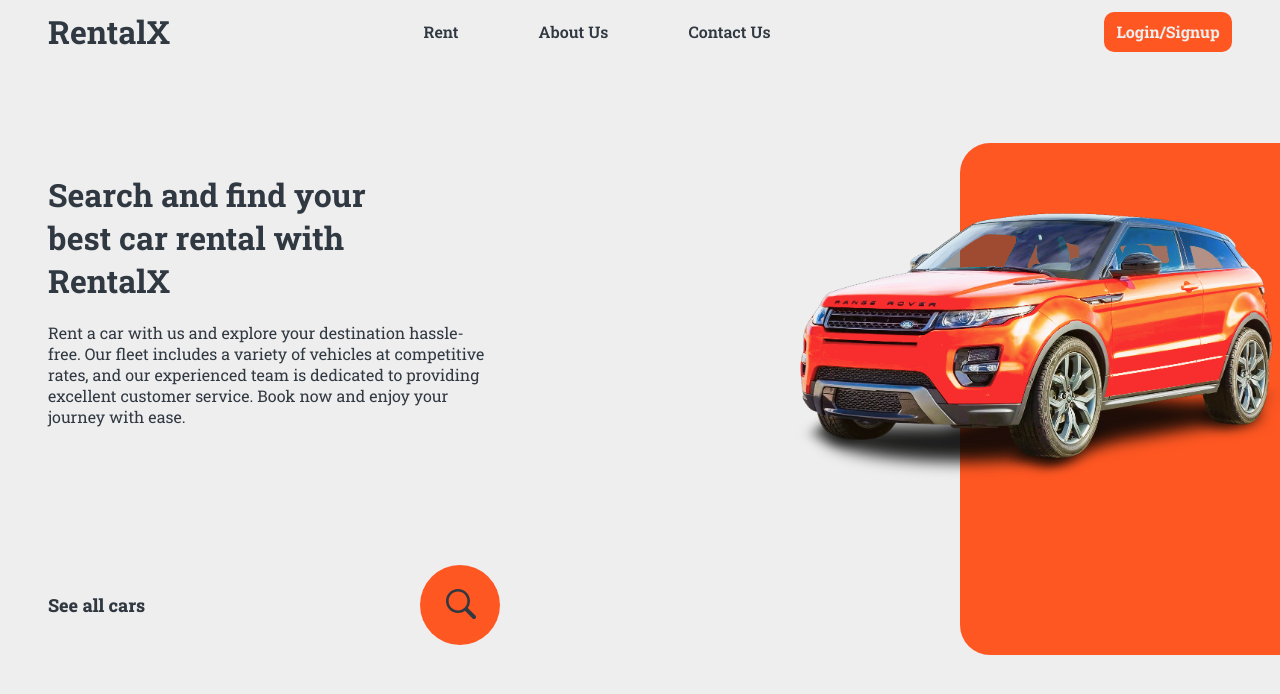
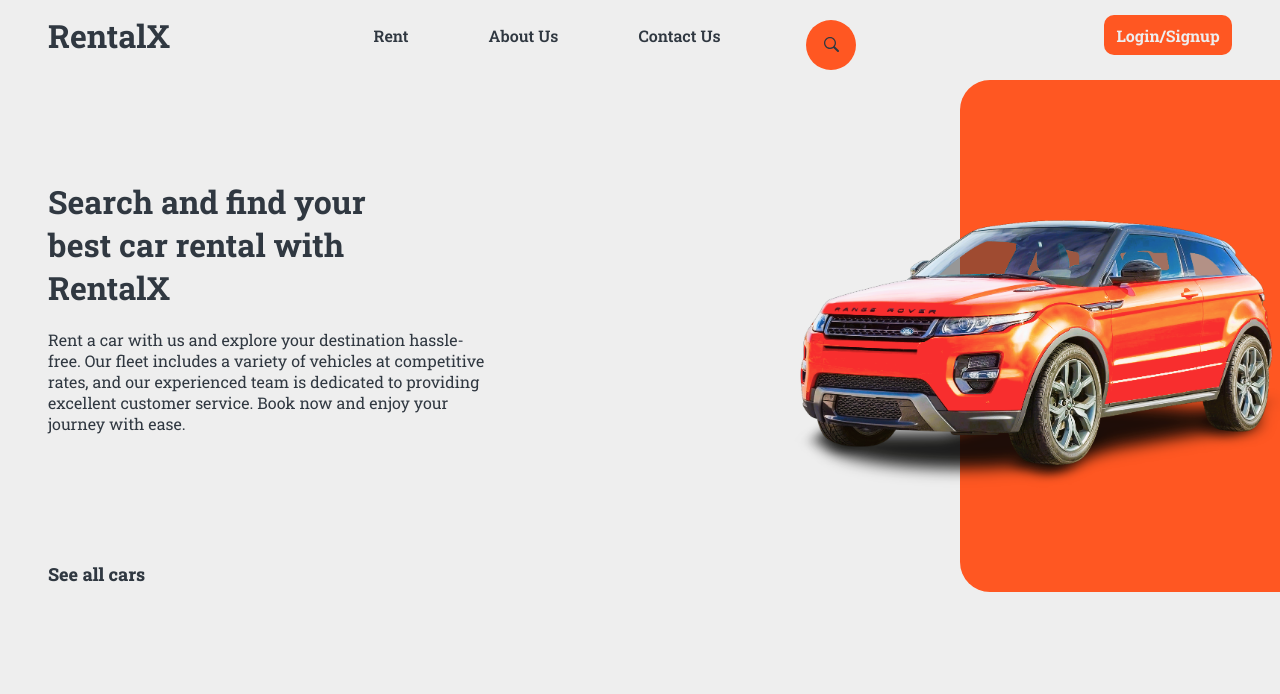
Before and after one commit to venawm/RentalX, a React (Create React App) app in the folder rentalx/: page / in a window 1280 px wide. Shown: the top 694 px of the page. Built offline with nearby package versions, Linux system fonts and the light colour scheme.

Commit message:
Added Search in navbar instead of components.

```diff
--- a/rentalx/src/components/Card.js
+++ b/rentalx/src/components/Card.js
@@ -24,7 +24,7 @@
 }
 const Main = styled.div`
 margin: 0px 15px 0px 15px;
-  margin-top: 4rem;
+  margin-top: 6rem;
   padding: 10px;
   background-color: #F5F5F5;
   width: 20rem;
--- a/rentalx/src/components/NavBar.js
+++ b/rentalx/src/components/NavBar.js
@@ -1,6 +1,7 @@
 import React from 'react'
 import 'styled-components';
 import styled from 'styled-components';
+import Search from './SearchBox';
 
 
 const NavBar=()=> {
@@ -13,6 +14,8 @@
             <a href="/carslist">Rent</a>
             <a href="#/">About Us</a>
             <a href="/contactus">Contact Us</a>
+            <div class="search"> <Search className="search"/></div>
+
         </div>
         <button>
             <a href="/login">Login/Signup</a>
@@ -33,7 +36,12 @@
     .links{
         display: flex;
         font-weight: 560;
+        align-items:center;
         justify-content: space-evenly;
+        .search{
+            margin-left:0rem;
+
+        }
 
         a{
             text-decoration: none;
--- a/rentalx/src/components/SearchBox.js
+++ b/rentalx/src/components/SearchBox.js
@@ -3,19 +3,19 @@
 import { GoSearch } from 'react-icons/go';
 
 const SearchBox = styled.div`
-  width: 400px;
-  height: 100px;
+  width: 100px;
+  height: 50px;
   position: relative;
   background:transparent;
 `;
 
 const Input = styled.input`
   position: absolute;
-  top: 20px;
-  right: 50px;
-  box-sizing: border-box;
-  width: 0px;
-  height: 63px;
+  top: 13px;
+    right: 47px;
+    box-sizing: border-box;
+    width: 0px;
+    height: 35px;
   padding: 0 20px;
   outline: none;
   font-size: 18px;
@@ -31,15 +31,15 @@
   ${({ active }) =>
     active &&
     `
-    width: 350px;
-    right: 100px;
+    width: 30vw;
+    right: 110px;
   `}
 `;
 
 const Button = styled.div`
  position: absolute;
-  width: 80px;
-  height: 80px;
+  width: 50px;
+  height: 50px;
   background: #FF5722;
   border-radius: 50%;
   right: 45px;
@@ -56,7 +56,7 @@
   .icon{
     background-color: #FF5722;
     color: white !important;
-    font-size:2rem;
+    font-size:1rem;
     transition: all 0.8s ease;
 
   }
--- a/rentalx/src/pages/CarsList.js
+++ b/rentalx/src/pages/CarsList.js
@@ -7,7 +7,6 @@
 import {TbEngine,TbCurrencyRupee} from 'react-icons/tb'
 import {BsSpeedometer2,BsFuelPump,BsCalendarDate} from 'react-icons/bs'
 import img from '../assests/ferrari.png'
-import Search from '../components/SearchBox';
 const CarsList = () => {
   const [isOpen, setIsOpen] = useState(false);
   const [modalData, setModalData] = useState({});
@@ -96,7 +95,6 @@
       <NavBar />
       <Main>
         <p className="heading">Our Vehicle Collections</p>
-        <div className="search"><Search/></div>
         <div className="cards">
           {carsDatas.map((carData)=>{
               return <Card carData={carData} setModalData={setModalData} setIsOpen={setIsOpen} />
@@ -168,11 +166,6 @@
     flex-wrap: wrap;
     justify-content: start;
   }
-  .search{
-  width: 100%;
-  display: flex;
-  justify-content:flex-end;
-}
 `;
 
 const Modal = styled(animated.div)`
--- a/rentalx/src/pages/HomePage.js
+++ b/rentalx/src/pages/HomePage.js
@@ -3,7 +3,6 @@
 import styled from 'styled-components';
 import Car from '../assests/car.png'
 import NavBar from '../components/NavBar';
-import Search from '../components/SearchBox';
 const HomePage=()=> {
   return (
     <div className="home">
@@ -18,9 +17,6 @@
                 </p>
                 <div className="buttons">
                     <a href="/carslist">See all cars</a>
-                    <div class="search">
-                        <Search/>
-                    </div>
                 </div>
             </div>
             <div className="secondary">
@@ -44,6 +40,7 @@
         width: 35vw;
        }
        .buttons{
+        text-align:center;
         margin-top: 10vw;
         display: flex;
         align-items:center;
```
